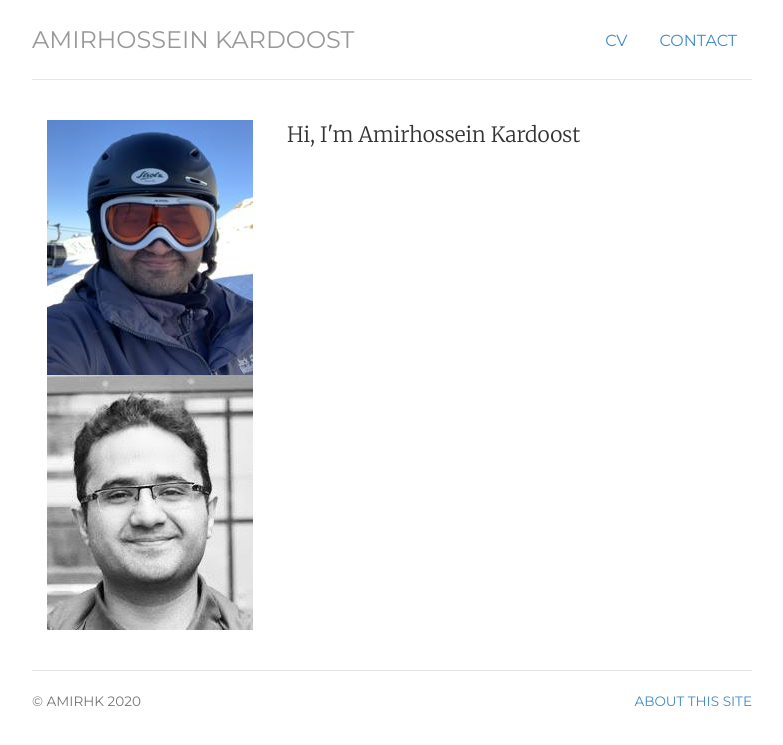
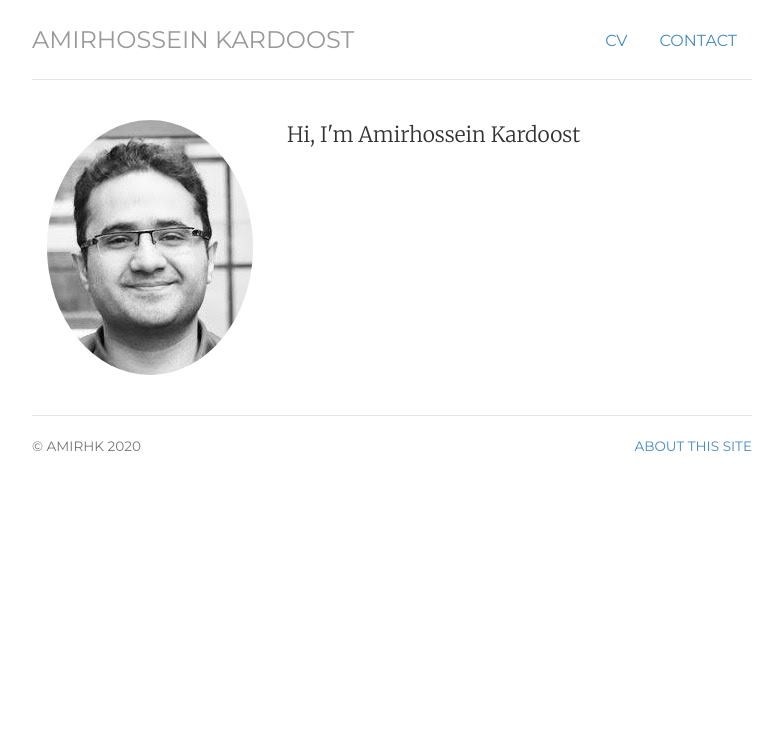
Before and after one commit to Amirhk-dev/Amirhk-dev.github.io, a Jekyll site: the page built from index.html, in a window 1280 px wide. Shown: the top 745 px of the page, without its empty margins (248-1031 px from the left). Built offline with Jekyll 4.4.1, drawn with Linux system fonts in a browser that asks for light colours.

Commit message:
Update index.html

```diff
--- a/index.html
+++ b/index.html
@@ -10,15 +10,10 @@
 <div class="row marketing">
 	<div class="col-sm-4">
 	     <div class="flippable">
-    		<img src="/img/amir1.jpg" alt="Card Back" class="avatar">
-        	<img src="/img/amir.jpg" class="img-top avatar" alt="Card Front">
-    	     </div>
-
-	     <!-- <div class="flippable">
 		<!-- <img src="/img/amir1.jpg" alt="Amirhossein Kardoost 1"> -->
-	     <!--	<img src="/img/amir.jpg" class="img-circle avatar" alt="Amirhossein Kardoost">
-	     </div> -->
-        </div>
+	     	<img src="/img/amir.jpg" class="img-circle avatar" alt="Amirhossein Kardoost">
+	     </div>
+	</div>
 	<div itemscope itemtype="http://data-vocabulary.org/Person" class="col-sm-8">
 	<p class="lead">Hi, I'm <span itemprop="name">Amirhossein Kardoost</span>
 	</div>
```
